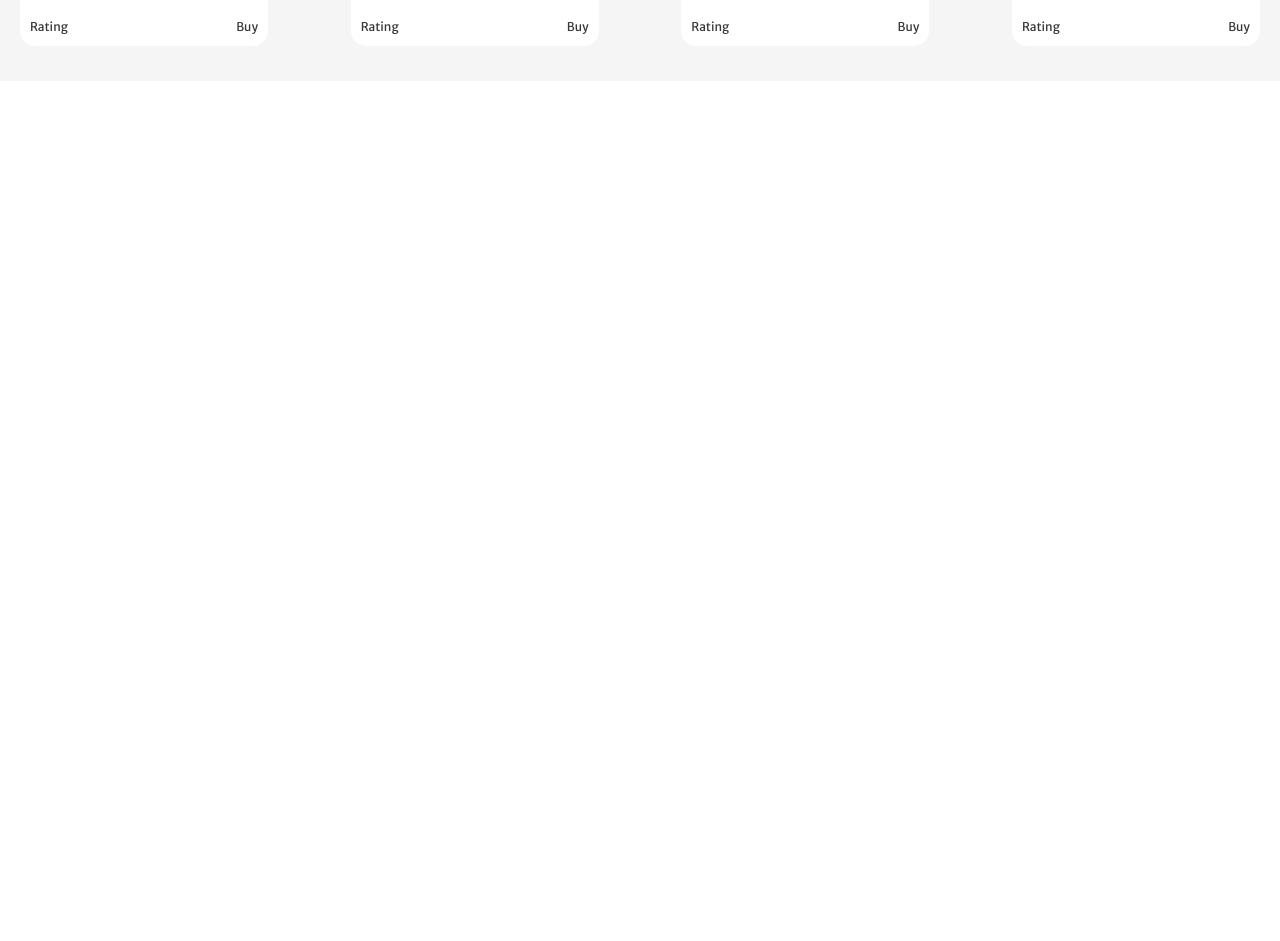
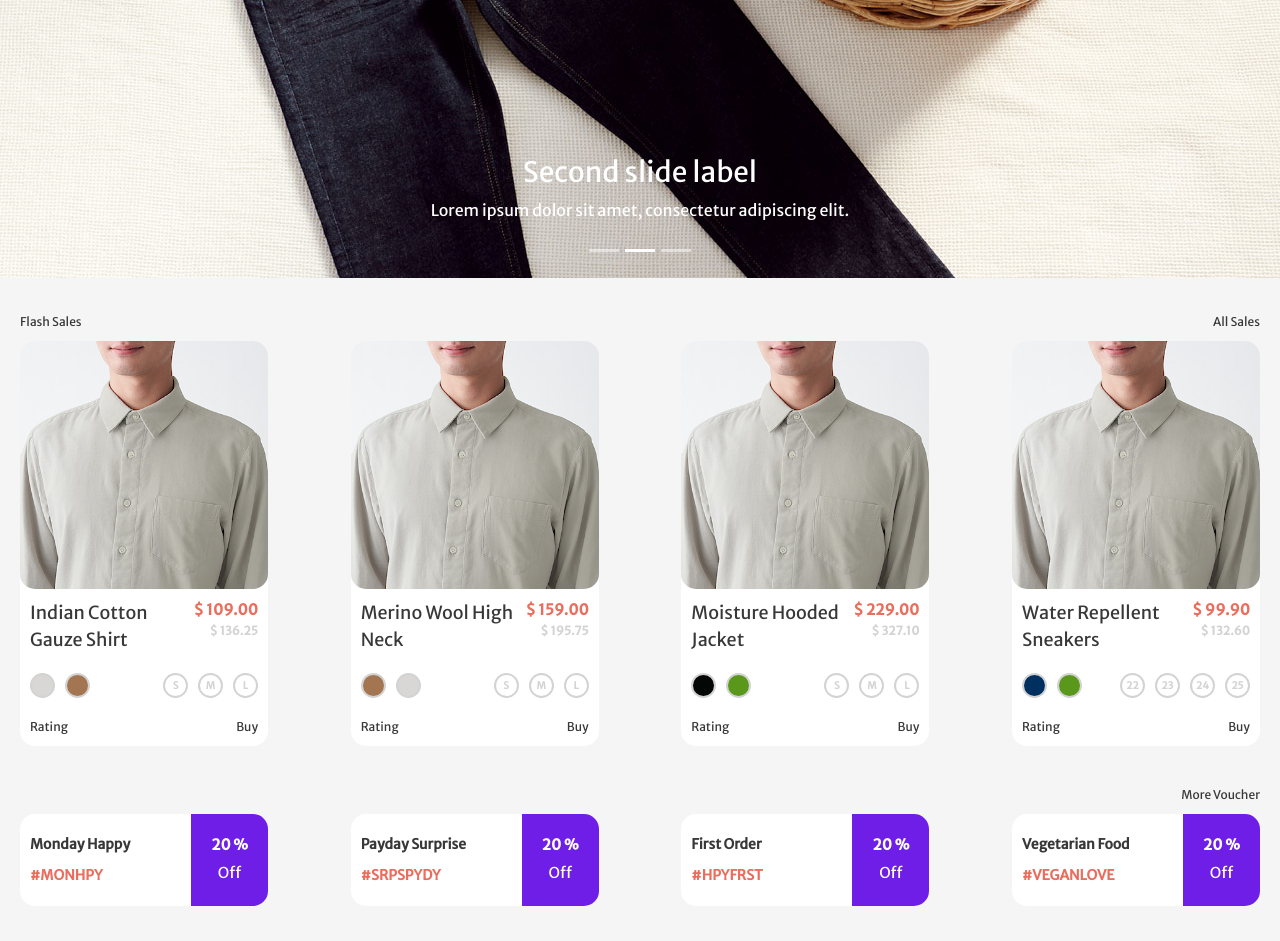
Before and after one commit to JimmyKho/ecommerce-site-ui, a Next.js app: page / in a window 1280 px wide. Shown: the part 500-1441 px from the top of the page. Before the commit the page ends 800 px from the top, so only its background shows below. Built offline with nearby package versions, Linux system fonts and the light colour scheme.

Commit message:
Added RowVoucher and VoucherCard

```diff
--- /dev/null
+++ b/components/Voucher/RowVoucher.js
@@ -0,0 +1,19 @@
+import VoucherCard from "./VoucherCard"
+
+import styles from "./RowVoucher.module.scss"
+
+const RowVoucher = (props) => {
+  const { list = [] } = props
+
+  return (
+    <div className={styles.RowVoucher}>
+      {list.map((item) => (
+        <div className={styles.RowVoucher_Item}>
+          <VoucherCard data={item} />
+        </div>
+      ))}
+    </div>
+  )
+}
+
+export default RowVoucher
--- /dev/null
+++ b/components/Voucher/RowVoucher.module.scss
@@ -0,0 +1,14 @@
+@import "../../theme/theme";
+
+.RowVoucher {
+  display: flex;
+  flex-direction: row;
+  justify-content: space-between;
+  align-items: center;
+
+  width: 100%;
+
+  &_Item {
+    width: 20%;
+  }
+}
--- /dev/null
+++ b/components/Voucher/VoucherCard.js
@@ -0,0 +1,20 @@
+import styles from "./VoucherCard.module.scss"
+
+const VoucherCard = (props) => {
+  const { name = "", code = "", discAmount = 0 } = props.data ?? {}
+
+  return (
+    <div className={styles.VoucherCard}>
+      <div className={styles.VoucherCard_Content}>
+        <div className={styles.VoucherCard_Content_Name}>{name}</div>
+        <div className={styles.VoucherCard_Content_Code}>{code}</div>
+      </div>
+      <div className={styles.VoucherCard_Discount}>
+        <div className={styles.VoucherCard_Discount_Amount}>{discAmount} %</div>
+        <div className={styles.VoucherCard_Discount_Desc}>Off</div>
+      </div>
+    </div>
+  )
+}
+
+export default VoucherCard
--- /dev/null
+++ b/components/Voucher/VoucherCard.module.scss
@@ -0,0 +1,48 @@
+@import "../../theme/theme";
+
+$radius: 15px;
+
+.VoucherCard {
+  display: flex;
+  flex-direction: row;
+
+  width: 100%;
+  background: white;
+
+  border-radius: $radius;
+  overflow: hidden;
+
+  &_Content {
+    flex: 1;
+    font-size: 14px;
+    font-weight: bold;
+    padding: 20px 10px;
+
+    &_Name {
+      color: $black;
+      margin-bottom: 10px;
+    }
+
+    &_Code {
+      color: $secondary;
+    }
+  }
+
+  &_Discount {
+    text-align: center;
+    padding: 20px;
+    background-color: $primary;
+
+    font-size: 15px;
+    color: $white;
+    white-space: nowrap;
+
+    &_Amount {
+      font-weight: bold;
+      margin-bottom: 5px;
+    }
+
+    &_Desc {
+    }
+  }
+}
--- a/pages/index.js
+++ b/pages/index.js
@@ -2,13 +2,18 @@ import Layout from "../components/Layout/Layout"
 import PageCarousel from "../components/PageCarousel"
 import HomeContentLayout from "../components/Layout/HomeContentLayout"
 import RowProduct from "../components/Product/RowProduct"
+import RowVoucher from "../components/Voucher/RowVoucher"
 
 export default function Home() {
   return (
     <Layout>
-      {/* <PageCarousel /> */}
+      <PageCarousel />
       <HomeContentLayout title={<div>Flash Sales</div>} more={<div>All Sales</div>}>
         <RowProduct list={PRODUCTS} />
+      </HomeContentLayout>
+
+      <HomeContentLayout more={<div>More Voucher</div>}>
+        <RowVoucher list={VOUCHERS} />
       </HomeContentLayout>
     </Layout>
   )
@@ -139,3 +144,26 @@ const PRODUCTS = [
     },
   },
 ]
+
+const VOUCHERS = [
+  {
+    name: "Monday Happy",
+    code: "#MONHPY",
+    discAmount: 20,
+  },
+  {
+    name: "Payday Surprise",
+    code: "#SRPSPYDY",
+    discAmount: 20,
+  },
+  {
+    name: "First Order",
+    code: "#HPYFRST",
+    discAmount: 20,
+  },
+  {
+    name: "Vegetarian Food",
+    code: "#VEGANLOVE",
+    discAmount: 20,
+  },
+]
--- a/theme/_colors.scss
+++ b/theme/_colors.scss
@@ -4,6 +4,7 @@ $secondary: #ea6d5d;
 $background-light: #f5f5f5;
 $background-dark: #959595;
 
+$white: #ffffff;
 $black: #383838;
 $disable: #d3d3d3;
 
```
